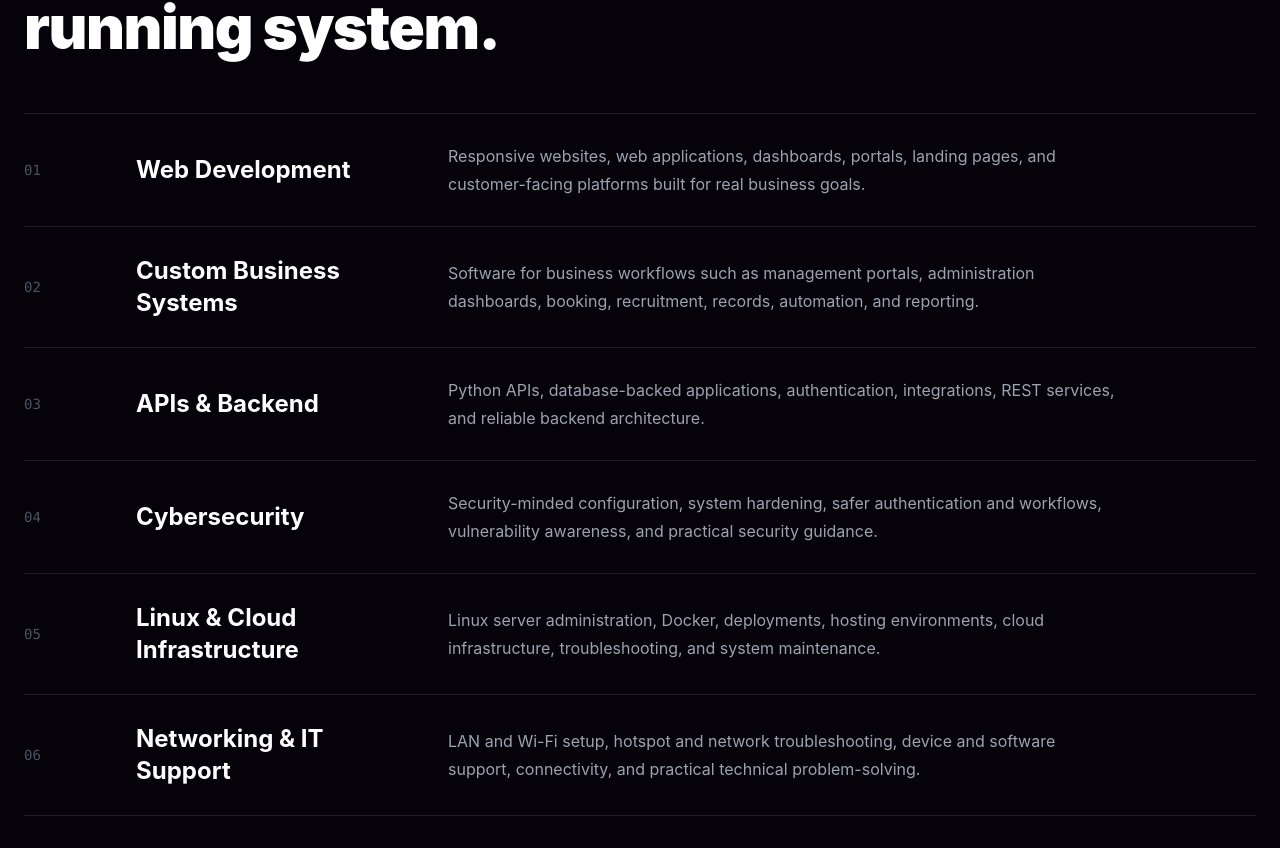
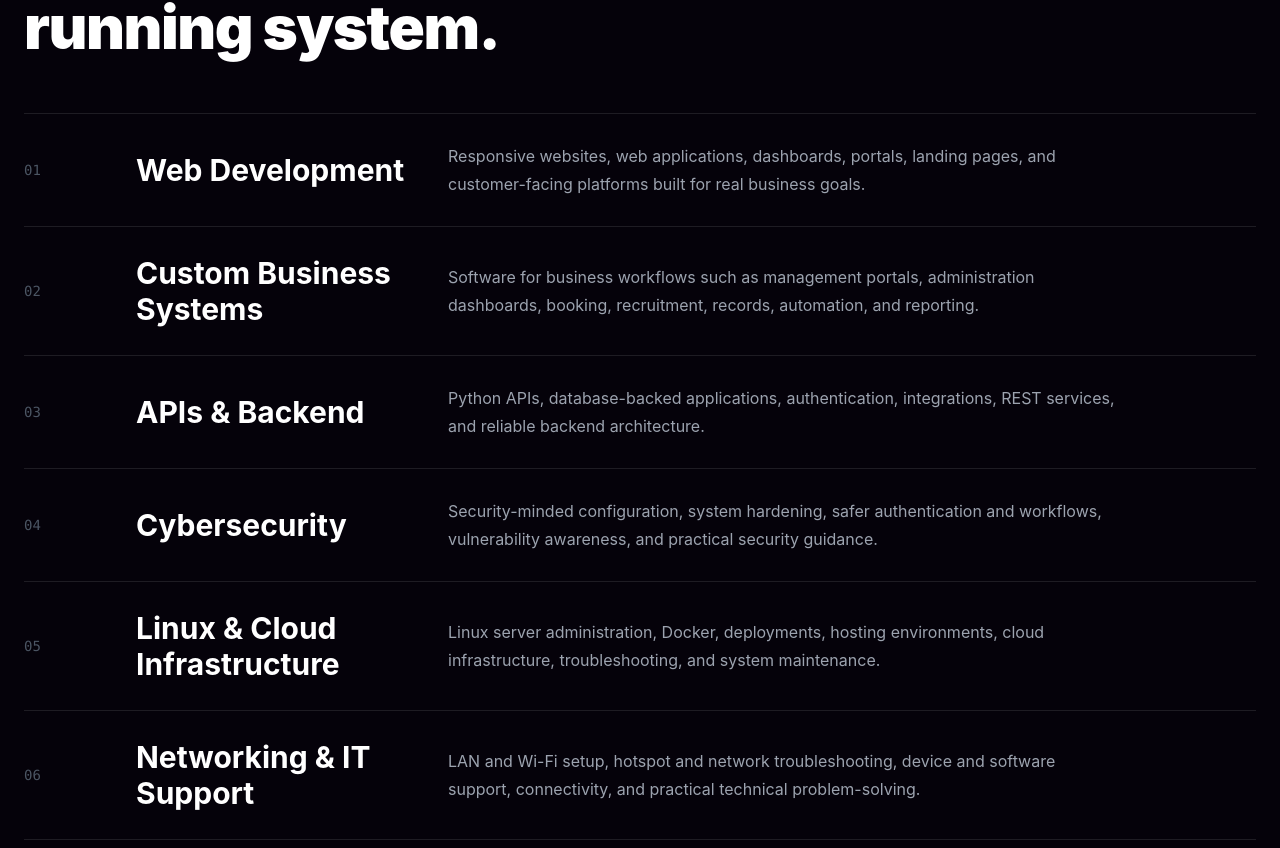
Before and after one commit to tarieciphertech/cypher-portfolio, a React (Vite) app: page / in a window 1280 px wide. Shown: the part 4153-5001 px from the top of the page. Built offline with nearby package versions, Linux system fonts and the light colour scheme.

Commit message:
Refresh portfolio with premium minimal creative direction

```diff
--- a/src/components/Services.jsx
+++ b/src/components/Services.jsx
@@ -12,8 +12,8 @@ export default function Services() {
         <div className="divide-y divide-white/10 border-y border-white/10">
           {services.map(([title, desc], index) => (
             <motion.div key={title} whileHover={{ x: 8 }} className="grid md:grid-cols-[80px_280px_1fr] gap-4 md:gap-8 items-center py-7 group">
-              <span className="font-mono text-sm text-gray-600 group-hover:text-cyan-300 transition">{numbers[index]}</span>
-              <h3 className="text-2xl font-bold group-hover:text-cyan-300 transition">{title}</h3>
+              <span className="font-mono text-sm text-gray-600 group-hover:text-white transition">{numbers[index]}</span>
+              <h3 className="text-2xl md:text-3xl font-bold group-hover:text-white transition">{title}</h3>
               <p className="text-gray-400 leading-7 max-w-2xl">{desc}</p>
             </motion.div>
           ))}
```
